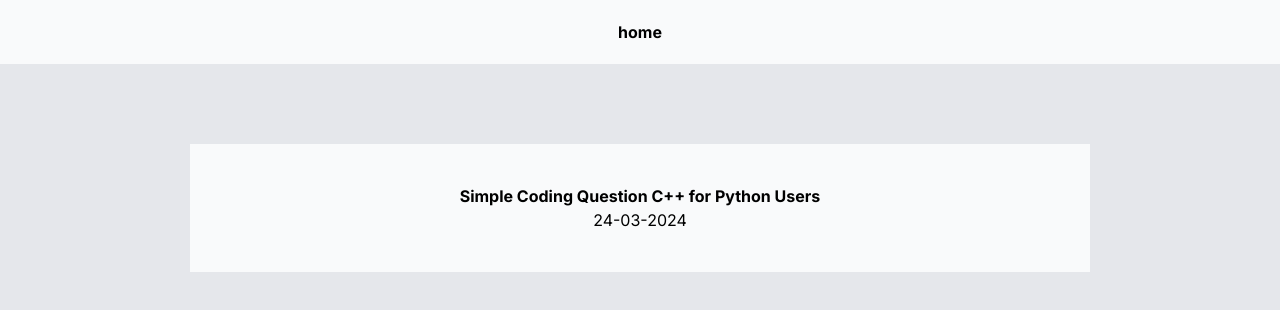
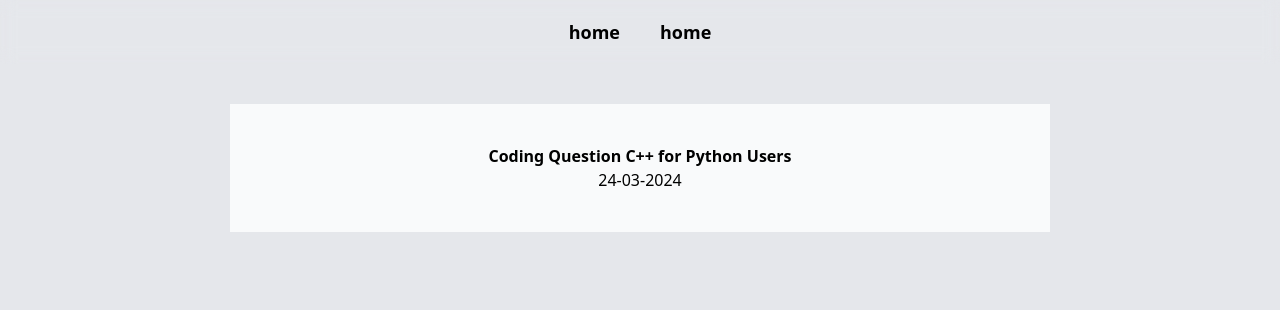
Before and after one commit to gzbfgjf2/gzbfgjf2.github.io, a Next.js app: page / in a window 1280 px wide. Shown: the top 310 px of the page. Built offline with nearby package versions, Linux system fonts and the light colour scheme.

Commit message:
Overwrite tailwind prose and improve UI

```diff
--- a/src/app/blog/[...slug]/layout.tsx
+++ b/src/app/blog/[...slug]/layout.tsx
@@ -6,8 +6,7 @@ export default function RootLayout({
   return (
     <div
       className={
-        "prose lg:prose-lg max-w-none overflow-clip prose-pre:p-0 prose-pre:rounded-none prose-pre:m-0 prose-code:py-2 "
-
+        "prose max-w-none overflow-clip prose-pre:p-0 prose-pre:rounded-none prose-pre:m-0 prose-code:py-2 "
       }
     >
       {children}
--- a/src/app/blog/[...slug]/page.tsx
+++ b/src/app/blog/[...slug]/page.tsx
@@ -55,12 +55,12 @@ export default async function Page({
     .use(rehypeHighlight)
     // @ts-expect-error: the react types are missing.
     .use(rehypeReact, rehypeReactOption)
-    .use(function () {
-      return function (tree, file) {
-        console.dir(tree);
-        console.dir(file);
-      };
-    })
+    // .use(function () {
+    //   return function (tree, file) {
+    //     console.dir(tree);
+    //     console.dir(file);
+    //   };
+    // })
     .process(post.fileContents);
   return res.result;
 }
@@ -97,7 +97,7 @@ const insertTitle = () => (tree: any, file: any) => {
   };
   const dateNode = {
     type: "element",
-    tagName: "h4",
+    tagName: "h5",
     properties: {
       className: ["text-center !mb-10"],
     },
--- a/src/app/globals.css
+++ b/src/app/globals.css
@@ -17,13 +17,13 @@
 }
 
 body {
-  color: rgb(var(--foreground-rgb));
-  background: linear-gradient(
-      to bottom,
-      transparent,
-      rgb(var(--background-end-rgb))
-    )
-    rgb(var(--background-start-rgb));
+/*   color: rgb(var(--foreground-rgb)); */
+/*   background: linear-gradient( */
+/*       to bottom, */
+/*       transparent, */
+/*       rgb(var(--background-end-rgb)) */
+/*     ) */
+/*     rgb(var(--background-start-rgb)); */
 }
 
 html {
@@ -39,7 +39,7 @@ html {
 /* } */
 
 @layer utilities {
-  .text-balance {
-    text-wrap: balance;
-  }
+  /* .text-balance { */
+  /*   text-wrap: balance; */
+  /* } */
 }
--- a/src/app/layout.tsx
+++ b/src/app/layout.tsx
@@ -3,7 +3,7 @@ import { Inter } from "next/font/google";
 import "./globals.css";
 import Link from "next/link";
 
-const inter = Inter({ subsets: ["latin"] });
+// const inter = Inter({ subsets: ["latin"] });
 
 export const metadata: Metadata = {
   title: "Create Next App",
@@ -17,14 +17,17 @@ export default function RootLayout({
 }>) {
   return (
     <html lang="en">
-      <body className={inter.className + " bg-gray-200"}>
-        <div className=" text-center backdrop-blur justify-center h-16 flex items-center bg-gray-50">
-          <Link href="/" className="font-bold">
+      <body className={"font-sans bg-gray-200"}>
+        <div className=" text-center backdrop-blur justify-center h-16 flex items-center text-lg font-bold gap-10">
+          <Link href="/" className="">
+            home
+          </Link>
+          <Link href="/" className="">
             home
           </Link>
         </div>
-        <div className="flex justify-center">
-          <div className="  w-screen sm:w-[640px] md:w-[700px] lg:w-[900px] pt-20 ">
+        <div className="flex flex-col justify-center items-center">
+          <div className="  w-screen sm:w-[640px] md:w-[700px] lg:w-[900px] pt-10 px-10 ">
             {children}
           </div>
         </div>
--- a/src/blogs/solving-coding-questions-with-cpp-for-python-users.md
+++ b/src/blogs/solving-coding-questions-with-cpp-for-python-users.md
@@ -1,5 +1,5 @@
 ---
-title: "Simple Coding Question C++ for Python Users"
+title: "Coding Question C++ for Python Users"
 date: "24-03-2024"
 ---
 
--- a/tailwind.config.ts
+++ b/tailwind.config.ts
@@ -5,7 +5,7 @@ const config: Config = {
     "./src/pages/**/*.{js,ts,jsx,tsx,mdx}",
     "./src/components/**/*.{js,ts,jsx,tsx,mdx}",
     "./src/app/**/*.{js,ts,jsx,tsx,mdx}",
-    "./src/**/*.{js,ts,jsx,tsx,mdx}"
+    "./src/**/*.{js,ts,jsx,tsx,mdx}",
   ],
   theme: {
     extend: {
@@ -14,6 +14,20 @@ const config: Config = {
         "gradient-conic":
           "conic-gradient(from 180deg at 50% 50%, var(--tw-gradient-stops))",
       },
+      typography: (theme: any) => ({
+        DEFAULT: {
+          css: {
+            h1: {
+              // color: theme("colors.blue.600"),
+              fontSize: "1.75em",
+              fontFamily: "sans-serif",
+              // letterSpacing: "-0.025em",
+              // fontWeight: ""
+              // lineHeight: "1.75rem",
+            },
+          },
+        },
+      }),
     },
   },
   plugins: [require("@tailwindcss/typography")],
```
